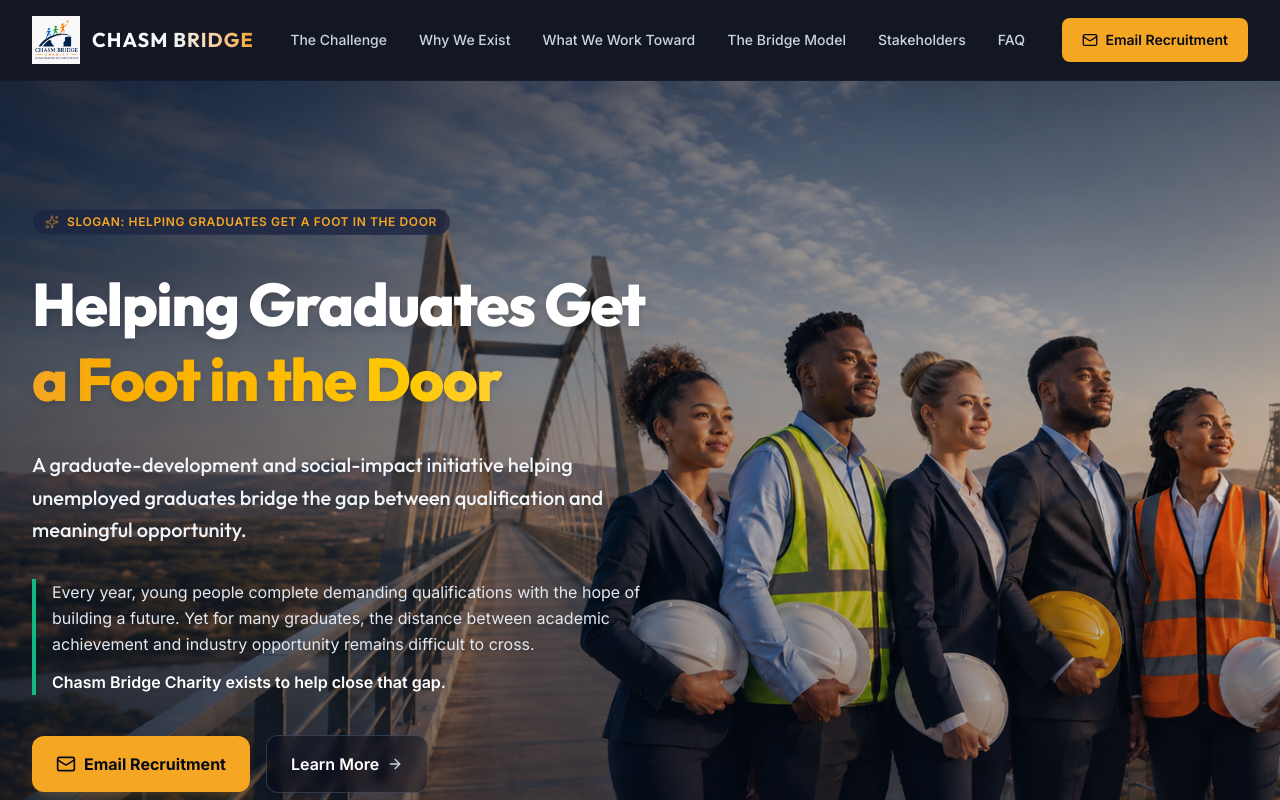
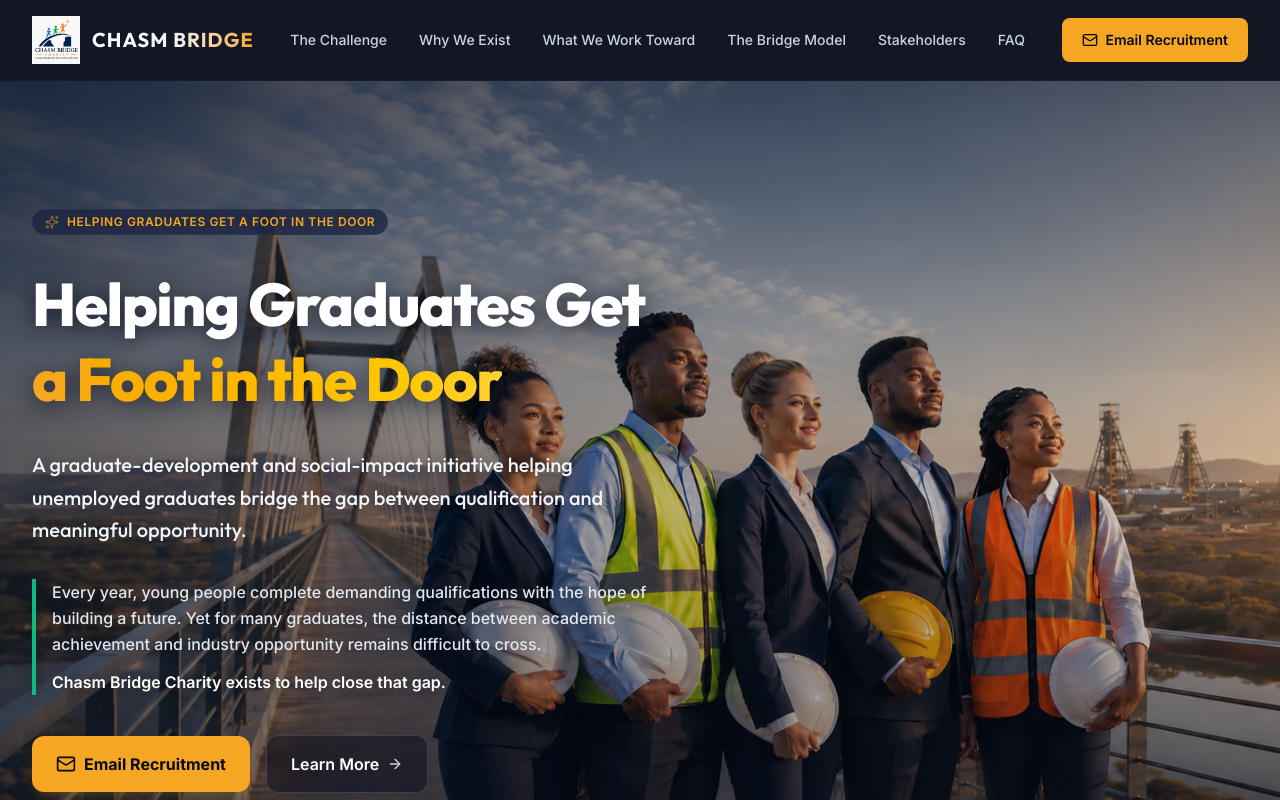
Before and after one commit to Ndumiso-Y/ChasmBridgeCharity-, a React (Vite) app: page / in a window 1280 px wide. Shown: the top 800 px of the page. Built offline with nearby package versions, Linux system fonts and the light colour scheme.

Commit message:
Refine Chasm hero image visibility

```diff
--- a/src/App.jsx
+++ b/src/App.jsx
@@ -236,7 +236,7 @@ function App() {
             <img
               src={heroImg}
               alt="Graduates facing forward towards a brighter industrial horizon"
-              className="w-full h-full object-cover object-center lg:object-[left_center]"
+              className="w-full h-full object-cover object-center md:object-[80%_center]"
             />
             {/* Full image overlay: rgba(0, 20, 45, 0.15) */}
             <div className="absolute inset-0 z-10" style={{ backgroundColor: 'rgba(0, 20, 45, 0.15)' }}></div>
@@ -252,21 +252,21 @@ function App() {
 
               <div className="inline-flex items-center gap-2 px-3 py-1 rounded-full bg-brand-navy-light/80 border border-slate-700/40 text-brand-gold text-xs font-semibold uppercase tracking-wider hover-lift">
                 <Sparkles className="w-3.5 h-3.5 animate-pulse" />
-                Slogan: Helping Graduates Get a Foot in the Door
+                Helping Graduates Get a Foot in the Door
               </div>
 
-              <h1 className="text-white text-4xl sm:text-5xl lg:text-6xl font-display font-extrabold tracking-tight leading-tight drop-shadow-md">
+              <h1 className="text-white text-4xl sm:text-5xl lg:text-6xl font-display font-extrabold tracking-tight leading-tight drop-shadow-[0_4px_12px_rgba(7,11,25,0.75)]">
                 Helping Graduates Get <br />
                 <span className="bg-gradient-to-r from-brand-gold via-amber-400 to-amber-300 bg-clip-text text-transparent">
                   a Foot in the Door
                 </span>
               </h1>
 
-              <p className="text-slate-100 font-display text-lg sm:text-xl font-medium leading-relaxed max-w-2xl drop-shadow-sm">
+              <p className="text-slate-100 font-display text-lg sm:text-xl font-medium leading-relaxed max-w-2xl drop-shadow-[0_2px_8px_rgba(7,11,25,0.7)]">
                 A graduate-development and social-impact initiative helping unemployed graduates bridge the gap between qualification and meaningful opportunity.
               </p>
 
-              <div className="border-l-4 border-brand-green pl-4 space-y-3 text-slate-200 text-sm sm:text-base leading-relaxed drop-shadow-sm">
+              <div className="border-l-4 border-brand-green pl-4 space-y-3 text-slate-200 text-sm sm:text-base font-medium leading-relaxed drop-shadow-[0_2px_8px_rgba(7,11,25,0.7)]">
                 <p>
                   Every year, young people complete demanding qualifications with the hope of building a future. Yet for many graduates, the distance between academic achievement and industry opportunity remains difficult to cross.
                 </p>
```
